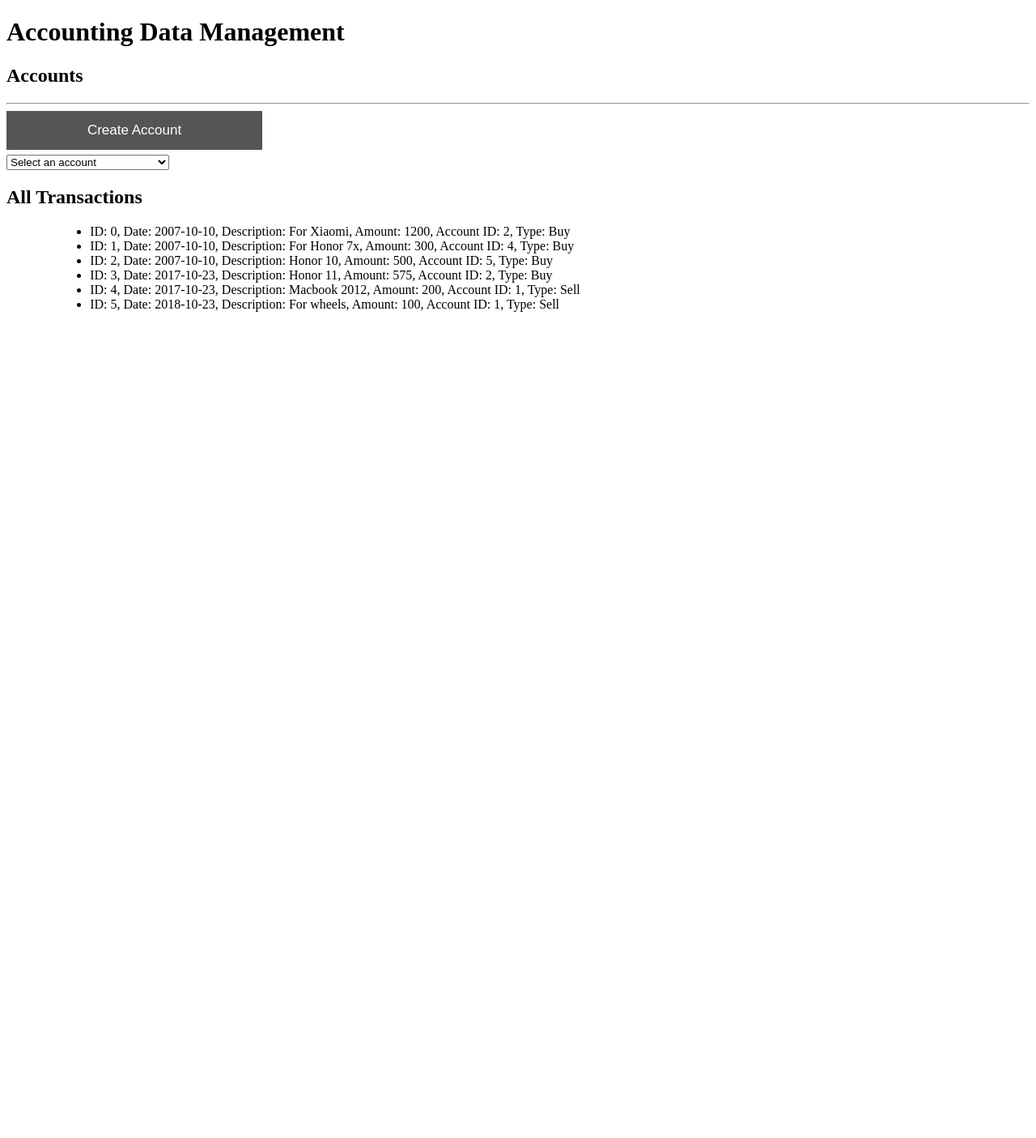
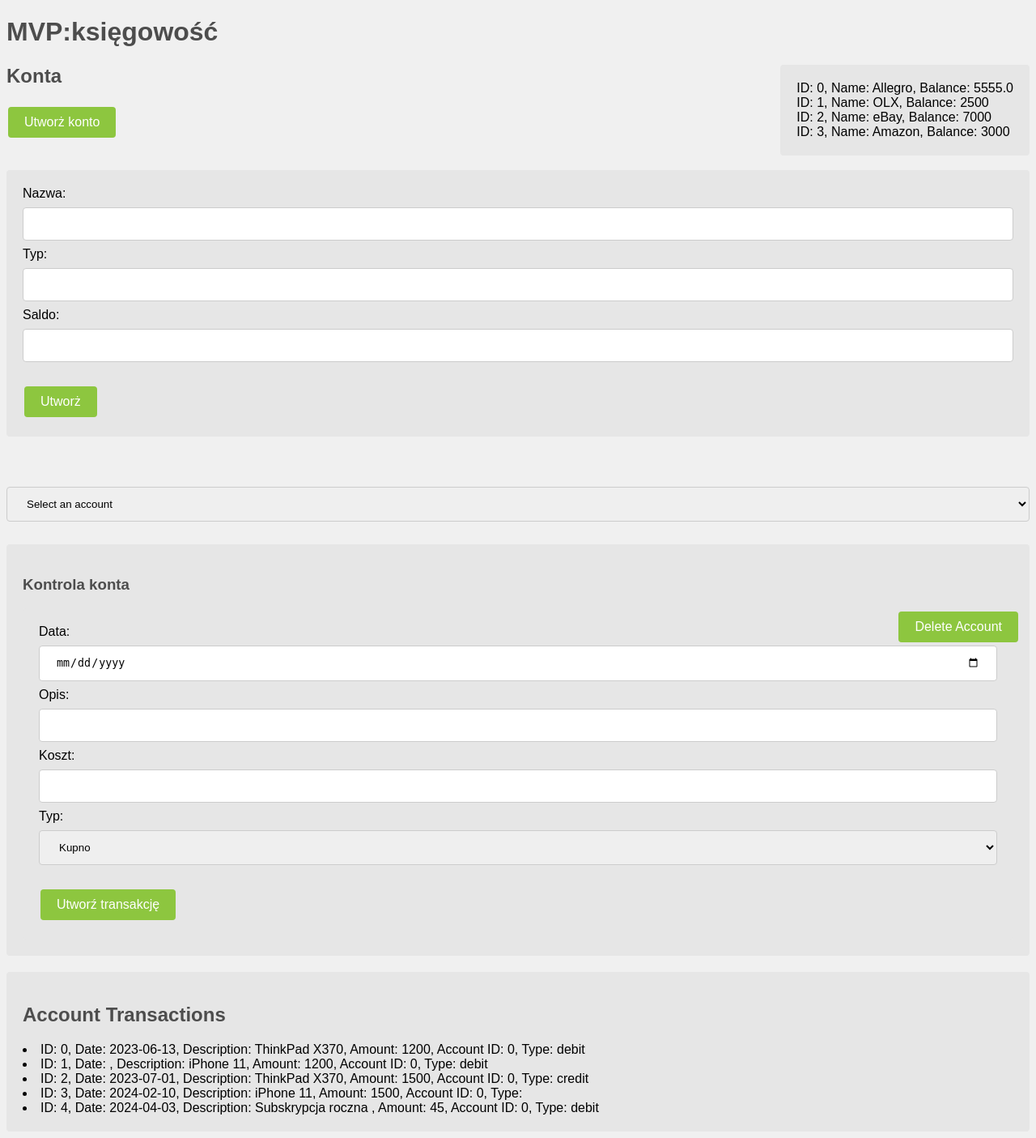
Before and after one commit to kazimirdev/MVP-accounting, a Flask app: page / in a window 1280 px wide. Shown: the whole page at 81% size. Before the commit the page ends 385 px from the top, so only its background shows below. Run offline with Flask 3, Linux system fonts and the light colour scheme.

Commit message:
Finish fronend. Operations with balances has been finished. Inited README.md

```diff
--- a/src/controllers/account.py
+++ b/src/controllers/account.py
@@ -22,7 +22,6 @@
             'AccountType': account.findtext('AccountType'),
             'Balance': account.findtext('Balance')
         })
-    print(accounts)
     return jsonify(accounts)
 
 
@@ -70,3 +69,19 @@
             write_xml(tree, xml_file)
             return jsonify({'message': f'Account ID {account_id} and associated transactions deleted.'})
     return jsonify({'message': f'Account ID {account_id} not found.'}), 404
+
+
+@account_bp.route('/<int:account_id>', methods=['PUT'])
+def update_account_balance(account_id: int):
+    new_balance = request.args.get('balance')
+    tree = parse_xml(xml_file)
+    root = tree.getroot()
+    accounts_element = root.find('Accounts')
+
+    for account in accounts_element.findall('Account'):
+        if account.findtext('AccountID') == str(account_id):
+            account.find('Balance').text = str(new_balance)
+            write_xml(tree, xml_file)
+            return jsonify({'message': f'Account ID {account_id} balance updated.'})
+
+    return jsonify({'message': f'Account ID {account_id} not found.'}), 404
--- a/src/controllers/transaction.py
+++ b/src/controllers/transaction.py
@@ -8,30 +8,31 @@
 transaction_bp = Blueprint('transaction', __name__)
 
 
-# Route to get all transactions
 @transaction_bp.route('/', methods=['GET'])
 def get_transactions():
+    account_id = request.args.get('accountID', default=None)
     tree = parse_xml(xml_file)
     root = tree.getroot()
     transactions_element = root.find('Transactions')
     transactions = []
     for transaction in transactions_element.findall('Transaction'):
-        transactions.append({
-            'TransactionID': transaction.findtext('TransactionID'),
-            'Date': transaction.findtext('Date'),
-            'Description': transaction.findtext('Description'),
-            'Amount': transaction.findtext('Amount'),
-            'AccountID': transaction.findtext('AccountID'),
-            'Type': transaction.findtext('Type')
-        })
+        if account_id is None or transaction.findtext('AccountID') == account_id:
+            transactions.append({
+                'TransactionID': transaction.findtext('TransactionID'),
+                'Date': transaction.findtext('Date'),
+                'Description': transaction.findtext('Description'),
+                'Amount': transaction.findtext('Amount'),
+                'AccountID': transaction.findtext('AccountID'),
+                'Type': transaction.findtext('Type')
+            })
     return jsonify(transactions)
 
 
-# Route to add a new transaction
 @transaction_bp.route('/', methods=['POST'])
 def add_transaction():
     tree = parse_xml(xml_file)
     root = tree.getroot()
+    accounts_element = root.find('Accounts')
     transactions_element = root.find('Transactions')
 
     new_transaction_id = next_gen_id(elements=transactions_element,
@@ -41,6 +42,16 @@
     amount = request.args.get('amount')
     account_id = request.args.get('accountID')
     transaction_type = request.args.get('type')
+
+    for account in accounts_element.findall('Account'):
+        if account.findtext('AccountID') == account_id:
+            # Update the account balance
+            balance = float(account.findtext('Balance'))
+            if transaction_type.lower() == 'debit':
+                balance -= float(amount)
+            else:
+                balance += float(amount)
+            account.find('Balance').text = str(balance)
 
     new_transaction = etree.SubElement(transactions_element, 'Transaction')
     etree.SubElement(new_transaction, 'TransactionID').text = str(new_transaction_id)
@@ -54,16 +65,32 @@
     return jsonify({'message': 'Transaction added successfully', 'TransactionID': new_transaction_id})
 
 
-# Route to delete a transaction
 @transaction_bp.route('/<int:transaction_id>', methods=['DELETE'])
 def delete_transaction(transaction_id: int):
     tree = parse_xml(xml_file)
     root = tree.getroot()
     transactions_element = root.find('Transactions')
+    accounts_element = root.find('Accounts')
 
     for transaction in transactions_element.findall('Transaction'):
         if transaction.findtext('TransactionID') == str(transaction_id):
+            transaction_amount = float(transaction.findtext('Amount'))
+            transaction_type = transaction.findtext('Type')
+            account_id = transaction.findtext('AccountID')
+
+            # Find the account and adjust the balance
+            for account in accounts_element.findall('Account'):
+                if account.findtext('AccountID') == account_id:
+                    balance = float(account.findtext('Balance'))
+                    if transaction_type.lower() == 'debit':
+                        balance += transaction_amount
+                    else:
+                        balance -= transaction_amount
+                    account.find('Balance').text = str(balance)
+
+            # Remove the transaction
             transactions_element.remove(transaction)
             write_xml(tree, xml_file)
             return jsonify({'message': f'Transaction ID {transaction_id} deleted.'})
+
     return jsonify({'message': f'Transaction ID {transaction_id} not found.'}), 404
--- a/static/styles.css
+++ b/static/styles.css
@@ -1,28 +1,67 @@
-#accountMenu {
-    display: none;
+body {
+    background-color: #f0f0f0;
+    font-family: Arial, sans-serif;
 }
 
-#allTransactionsList {
-    margin-left: 5%;
+h1, h2, h3 {
+    color: #4d4d4d;
 }
 
-.tabcontent {
-    display: none;
+button {
+    background-color: #8dc63f;
+    color: white;
+    border: none;
+    padding: 10px 20px;
+    text-align: center;
+    text-decoration: none;
+    display: inline-block;
+    font-size: 16px;
+    margin: 4px 2px;
+    cursor: pointer;
+    border-radius: 4px;
 }
 
-.tabCreateAccount {
-    background-color: #555;
-    color: white;
-    cursor: pointer;
-    padding: 14px 16px;
-    font-size: 17px;
-    width: 25%;
-    text-align: center;
-    margin-right: 1px;
-    float: left;
-    border: none;
+button:hover {
+    background-color: #7bb335;
 }
 
-.tablink:hover {
-    background-color: #000;
+#accountBalances {
+    background-color: #e6e6e6;
+    padding: 20px;
+    border-radius: 4px;
 }
+
+#accountMenu, #accountTransactions {
+    background-color: #e6e6e6;
+    padding: 20px;
+    margin-top: 20px;
+    border-radius: 4px;
+}
+
+#accountTransactionsList div {
+    background-color: #c6c6c6;
+    padding: 10px;
+    margin-top: 10px;
+    border-radius: 4px;
+}
+
+#deleteAccountButton {
+    position: absolute;
+    right: 20px;
+}
+
+form {
+    background-color: #e6e6e6;
+    padding: 20px;
+    border-radius: 4px;
+}
+
+input[type=text], input[type=date], input[type=number], select {
+    width: 100%;
+    padding: 12px 20px;
+    margin: 8px 0;
+    display: inline-block;
+    border: 1px solid #ccc;
+    border-radius: 4px;
+    box-sizing: border-box;
+}
--- a/templates/index.html
+++ b/templates/index.html
@@ -3,26 +3,26 @@
 <head>
     <meta charset="UTF-8">
     <meta name="viewport" content="width=device-width, initial-scale=1.0">
-    <title>Accounting App</title>
+    <title>MVP:księgowość</title>
     <link rel="stylesheet" type="text/css" href="static/styles.css">
 </head>
 <body>
-    <h1>Accounting Data Management</h1>
-    <h2>Accounts</h2>
-    <hr>
-    <button class="tabCreateAccount" onclick="toggleForm('CreateAccount')">Create Account</button>
+    <h1>MVP:księgowość</h1>
+    <div id="accountBalances" style="float: right;"></div>
+    <h2>Konta</h2>
+    <button class="tabCreateAccount" onclick="toggleForm('CreateAccount')">Utworż konto</button>
     <div id="CreateAccount" class="tabcontent">
         <br>
         <br>
-        <br>
+
         <form id="create-account-form" method="post">
-            <label for="account-name">Account Name:</label><br>
+            <label for="account-name">Nazwa:</label><br>
             <input type="text" id="account-name" name="account-name"><br>
-            <label for="account-type">Account Type:</label><br>
+            <label for="account-type">Typ:</label><br>
             <input type="text" id="account-type" name="account-type"><br>
-            <label for="balance">Balance:</label><br>
+            <label for="balance">Saldo:</label><br>
             <input type="text" id="balance" name="balance"><br><br>
-            <button type="button" onclick="createAccount()">Create Account</button>
+            <button type="button" onclick="createAccount()">Utworż</button>
         </form>
     </div>
 
@@ -31,35 +31,36 @@
     <br>
 
     <select id="accountSelector" onchange="openAccountMenuAndFetchTransactions()">
-        <option value="">Select an account</option>
+        <option value="">Wybierż konto</option>
     </select>
 
     <div id="accountMenu">
-        <h3>Account Menu</h3>
-        <button class="tabCreateTransaction" onclick="toggleForm('CreateTransaction')">New Transaction</button>
+        <h3>Kontrola konta</h3>
+        <button id="deleteAccountButton" onclick="deleteSelectedAccount()">Delete Account</button>
+
         <div id="CreateTransaction" class="tabcontent">
-            <br>
-            <br>
-            <br>
             <form id="create-transaction-form" method="post">
-                <label for="transaction-date">Date:</label><br>
+                <label for="transaction-date">Data:</label><br>
                 <input type="date" id="transaction-date" name="transaction-date"><br>
-                <label for="transaction-description">Description:</label><br>
+                <label for="transaction-description">Opis:</label><br>
                 <input type="text" id="transaction-description" name="transaction-description"><br>
-                <label for="transaction-amount">Amount:</label><br>
+                <label for="transaction-amount">Koszt:</label><br>
                 <input type="number" id="transaction-amount" name="transaction-amount"><br>
-                <label for="transaction-type">Type:</label><br>
-                <input type="text" id="transaction-type" name="transaction-type"><br><br>
-                <button type="button" onclick="createAccountTransaction()">Create Transaction</button>
+                <label for="transaction-type">Typ:</label><br>
+                <select id="transaction-type" name="transaction-type">
+                    <option value="debit">Kupno</option>
+                    <option value="credit">Sprzedaź</option>
+                </select><br><br>
+                <button type="button" onclick="createAccountTransaction()">Utworź transakcję</button>
             </form>
         </div>
-        <button onclick="fetchAccountTransactions()">View Transactions</button>
-        <button onclick="deleteSelectedAccount()">Delete Account</button>
-        <!-- You can add more buttons here for additional functionalities like updating an account -->
     </div>
 
-    <h2>All Transactions</h2>
-    <ul id="allTransactionsList"></ul>
+    <div id="accountTransactions">
+        <h2>Account Transactions</h2>
+        <div id="accountTransactionsList"></div>
+    </div>
+
     <script>
         function clearFields() {
             document.getElementById('transaction-date').value = '';
@@ -78,7 +79,8 @@
         }
 
 
-        function fetchAccounts() {fetch('/account')
+        function fetchAccounts() {
+    fetch('/account')
         .then(response => {
             if (!response.ok) {
                 throw new Error('Failed to fetch accounts');
@@ -87,23 +89,84 @@
         })
         .then(data => {
             const accountSelector = document.getElementById('accountSelector');
+            const accountBalances = document.getElementById('accountBalances');
             accountSelector.innerHTML = '<option value="">Select an account</option>';
+            accountBalances.innerHTML = '';
             data.forEach(account => {
                 const option = document.createElement('option');
                 option.value = account.AccountID;
                 option.textContent = `ID: ${account.AccountID}, Name: ${account.AccountName}`;
                 accountSelector.appendChild(option);
+
+                const balanceDiv = document.createElement('div');
+                balanceDiv.textContent = `ID: ${account.AccountID}, Name: ${account.AccountName}, Balance: ${account.Balance}`;
+                accountBalances.appendChild(balanceDiv);
             });
         })
         .catch(error => {
             console.error('Error fetching accounts:', error);
         });
 }
+
+function fetchAccountTransactions() {
+    const accountSelector = document.getElementById('accountSelector');
+    const accountId = accountSelector.value;
+    const transactionsList = document.getElementById('accountTransactionsList');
+    transactionsList.innerHTML = '';
+
+    let fetchUrl = '/transaction';
+    if (accountId) {
+        // If an account is selected, fetch only the transactions of the selected account
+        fetchUrl += `?accountID=${accountId}`;
+    } else {
+        fetchUrl += fetchTransactions();
+    }
+
+    fetch(fetchUrl)
+        .then(response => response.json())
+        .then(data => {
+            data.forEach(transaction => {
+                // Create a new div for the transaction
+                const transactionDiv = document.createElement('div');
+                transactionDiv.textContent = `ID: ${transaction.TransactionID}, Date: ${transaction.Date}, Description: ${transaction.Description}, Amount: ${transaction.Amount}, Account ID: ${transaction.AccountID}, Type: ${transaction.Type}`;
+
+                // Create buttons for the transaction
+                const breakLine = document.createElement('br');
+                transactionDiv.appendChild(breakLine);
+
+                const deleteTransactionButton = document.createElement('button');
+                deleteTransactionButton.textContent = 'Delete Transaction';
+
+deleteTransactionButton.onclick = function() {
+    const transactionId = transaction.TransactionID;
+
+    // Delete the transaction
+    fetch(`/transaction/${transactionId}`, {
+        method: 'DELETE'
+    })
+    .then(response => response.json())
+    .then(data => {
+        console.log(data.message);
+
+        // Refresh the account balances and transactions
+        fetchAccounts();
+        fetchTransactions();
+        // Send notification
+        alert('Transaction deleted and account balances and transactions updated.');
+    });
+};
+                transactionDiv.appendChild(deleteTransactionButton);
+                transactionsList.appendChild(transactionDiv);
+            });
+            transactionsList.style.display = 'block';
+        });
+}
+
         function fetchTransactions() {
             fetch('/transaction')
                 .then(response => response.json())
                 .then(data => {
-                    const transactionsList = document.getElementById('allTransactionsList');
+                    const transactionsList = document.getElementById('accountTransactionsList');
                     transactionsList.innerHTML = '';
                     data.forEach(transaction => {
                         const li = document.createElement('li');
@@ -118,23 +181,7 @@
             accountMenu.style.display = 'block';
         }
 
-        function fetchAccountTransactions() {
-            const accountSelector = document.getElementById('accountSelector');
-            const accountId = accountSelector.value;
-            const transactionsList = document.getElementById('allTransactionsList');
-            transactionsList.innerHTML = '';
-            if (accountId) {
-                fetch(`/transaction?account_id=${accountId}`)
-                    .then(response => response.json())
-                    .then(data => {
-                        data.forEach(transaction => {
-                            const li = document.createElement('li');
-                            li.textContent = `ID: ${transaction.TransactionID}, Date: ${transaction.Date}, Description: ${transaction.Description}, Amount: ${transaction.Amount}, Account ID: ${transaction.AccountID}, Type: ${transaction.Type}`;
-                            transactionsList.appendChild(li);
-                        });
-                    });
-            }
-        }
+        let areTransactionsDisplayed = false;
 
         function createAccountTransaction() {
             const accountId = document.getElementById('accountSelector').value;
@@ -154,6 +201,7 @@
             .then(data => {
                 alert(`${data.message} New Transaction ID: ${data.TransactionID}`);
                 fetchAccountTransactions();
+                fetchAccounts();
                 clearFields();
             });
         }
@@ -165,9 +213,10 @@
 
     if (accountId === "") {
         accountMenu.style.display = 'none';
+        fetchTransactions(); // Fetch all transactions when "Select an account" is chosen
     } else {
         openAccountMenu();
-                fetchAccountTransactions();
+        fetchAccountTransactions(); // Fetch only the transactions of the chosen account
     }
 }
 
@@ -199,6 +248,7 @@
             .then(data => {
                 alert(`${data.message}`);
                 fetchAccounts();
+                fetchTransactions();
                                 clearFields();
             });
         }
@@ -215,8 +265,8 @@
                 }).then(response => response.json())
                 .then(data => {
                     alert(`${data.message} New Transaction ID: ${data.TransactionID}`);
-                    fetchTransactions();
-                });
+                fetchAccounts();
+                fetchTransactions();                });
         }
         window.onload = function() {
                 fetchAccounts();
@@ -224,6 +274,5 @@
             };
     </script>
 
-
 </body>
 </html>
```
Also changed, not shown: .xmls/AccountingData.xml, README.md (added). Lines whose indentation alone changed are shown as unchanged.
